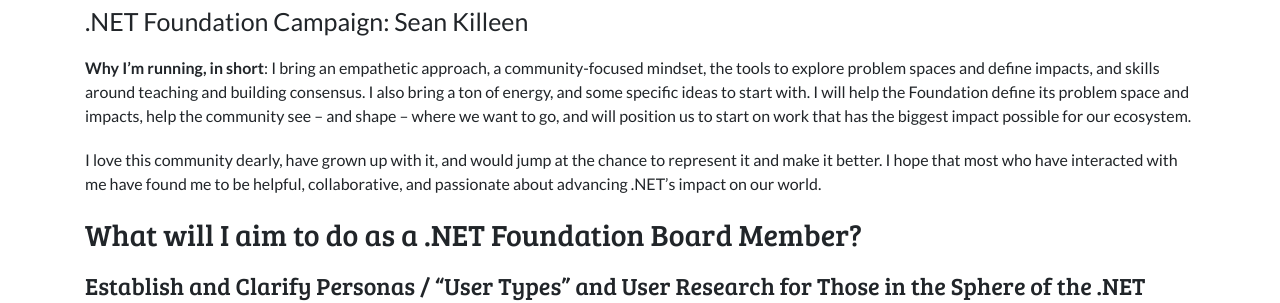
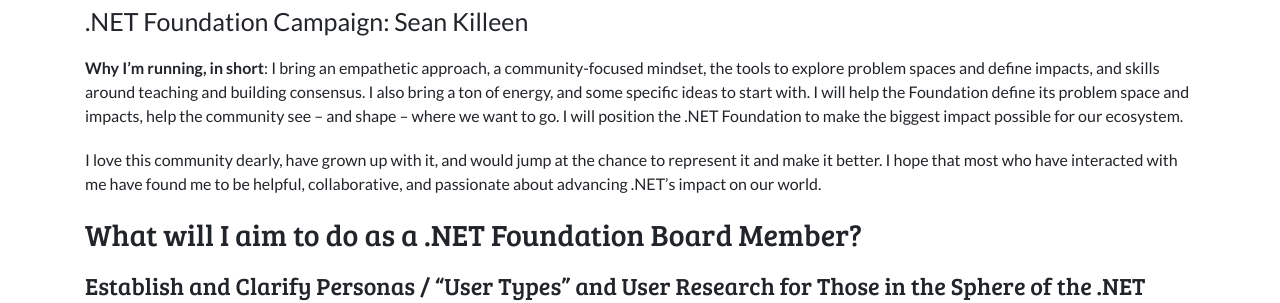
Before and after one commit to dotnet-foundation/election, a Jekyll site: the page built from _campaign-2019/sean-killeen.md, in a window 1280 px wide and 900 px high. Shown: the part 194-497 px from the top of the window. Built offline with Jekyll 4.4.1, drawn with Linux system fonts in a browser that asks for light colours; nearby versions of some CDN libraries; comment, search, counter and statistics services are not loaded.

Commit message:
Language changes based on feedback

```diff
--- a/_campaign-2019/sean-killeen.md
+++ b/_campaign-2019/sean-killeen.md
@@ -6,7 +6,7 @@ image: https://avatars3.githubusercontent.com/u/2148318
 
 # .NET Foundation Campaign: Sean Killeen
 
-**Why I'm running, in short**: I bring an empathetic approach, a community-focused mindset, the tools to explore problem spaces and define impacts, and skills around teaching and building consensus. I also bring a ton of energy, and some specific ideas to start with. I will help the Foundation define its problem space and impacts, help the community see -- and shape -- where we want to go, and will position us to start on work that has the biggest impact possible for our ecosystem.
+**Why I'm running, in short**: I bring an empathetic approach, a community-focused mindset, the tools to explore problem spaces and define impacts, and skills around teaching and building consensus. I also bring a ton of energy, and some specific ideas to start with. I will help the Foundation define its problem space and impacts, help the community see -- and shape -- where we want to go. I will position the .NET Foundation to make the biggest impact possible for our ecosystem.
 
 I love this community dearly, have grown up with it, and would jump at the chance to represent it and make it better. I hope that most who have interacted with me have found me to be helpful, collaborative, and passionate about advancing .NET's impact on our world.
 
```
